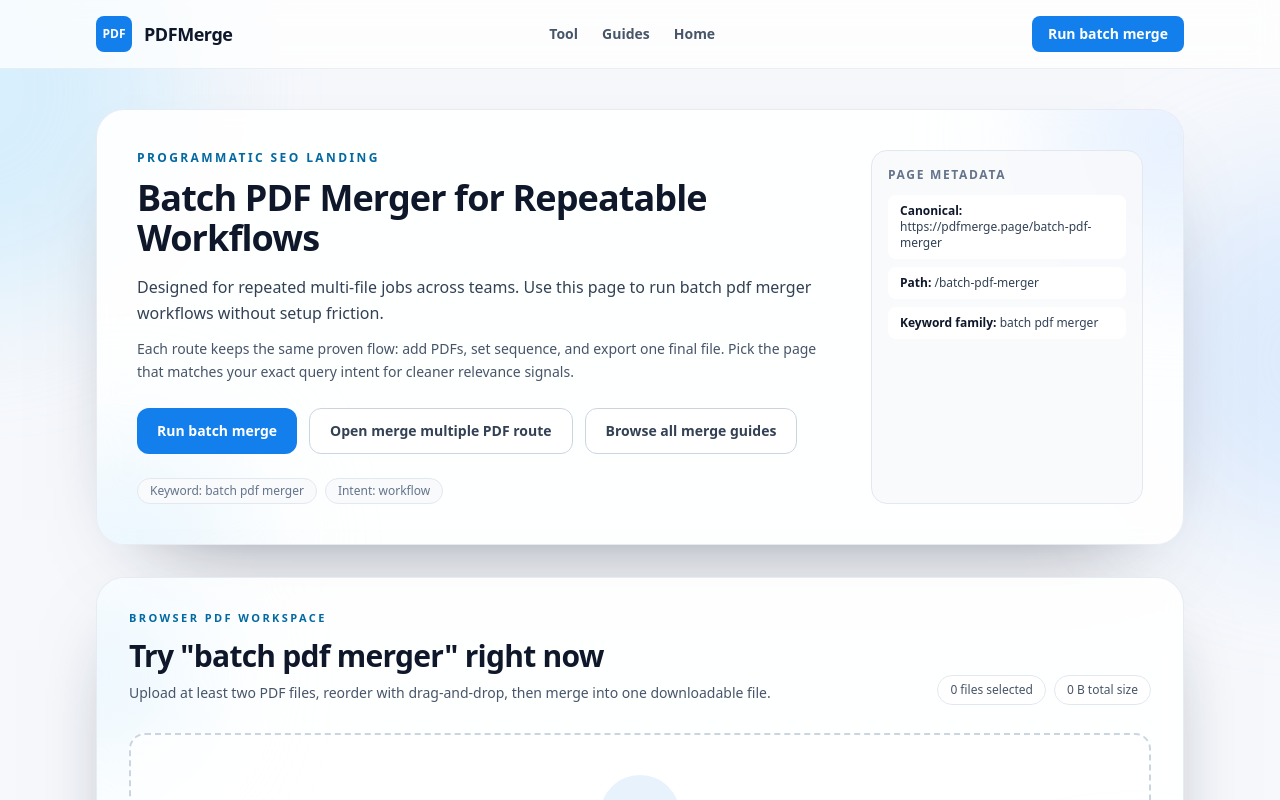
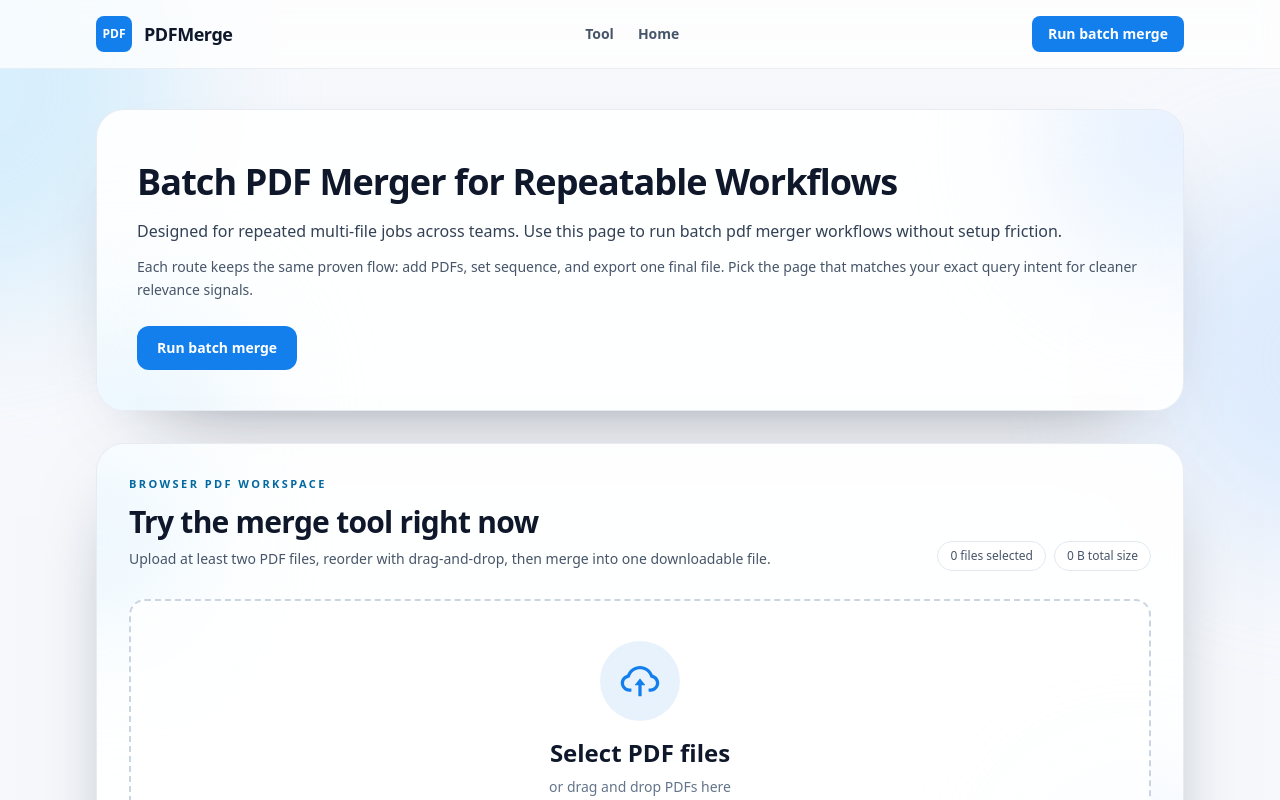
Before and after one commit to oswalpalash/pdfmergepage, a Next.js app: page /batch-pdf-merger in a window 1280 px wide. Shown: the top 800 px of the page. Built offline with nearby package versions, Linux system fonts and the light colour scheme; what @catppuccin/tailwindcss would draw is missing.

Commit message:
Remove internal SEO/keyword UI elements from landing pages

```diff
--- a/app/[slug]/page.tsx
+++ b/app/[slug]/page.tsx
@@ -1,7 +1,7 @@
 import type { Metadata } from "next";
 import { notFound } from "next/navigation";
 import { PseoLandingPage } from "@/components/PseoLandingPage";
-import { buildLandingMetadata, getKeywordLandingPageBySlug, getRelatedLandingPages, staticKeywordSlugs } from "@/app/lib/pseo";
+import { buildLandingMetadata, getKeywordLandingPageBySlug, staticKeywordSlugs } from "@/app/lib/pseo";
 
 export const revalidate = 3600;
 export const dynamicParams = false;
@@ -33,5 +33,5 @@ export default function KeywordLandingPage({ params }: LandingRouteProps) {
     notFound();
   }
 
-  return <PseoLandingPage page={page} relatedPages={getRelatedLandingPages(page.id, 6)} />;
+  return <PseoLandingPage page={page} />;
 }
--- a/app/lib/pseo.ts
+++ b/app/lib/pseo.ts
@@ -72,9 +72,9 @@ const homeLanding: LandingPage = {
   heroDescription:
     "Combine multiple PDFs into a single download without sending your files to a server. Drop files, reorder pages, and export.",
   heroSupport:
-    "This page is built for fast action: upload, sort, merge, and download in one flow. Use the keyword-specific pages below if you want a workflow tailored to your exact search intent.",
+    "This page is built for fast action: upload, sort, merge, and download in one flow. Choose the route that matches your workflow and start immediately.",
   primaryCtaLabel: "Merge PDFs now",
-  secondaryCtaLabel: "Open keyword-specific merge guides",
+  secondaryCtaLabel: "Open related merge guides",
   audience: [
     "Students combining notes, slides, and assignments before submission deadlines.",
     "Operations and finance teams packaging reports, invoices, or contracts for one delivery.",
@@ -1323,7 +1323,7 @@ const expansionSeeds: ExpansionSeed[] = [
     primaryCtaLabel: "Combine online now",
     secondaryCtaLabel: "Open merge pdf online",
     audience: [
-      "Users searching non-standard keyword phrasing around combine intent.",
+      "Users searching non-standard combine phrasing.",
       "Teams needing no-install browser workflows.",
       "People packaging final attachments before sending.",
     ],
--- a/app/merge-pdf-guides/page.tsx
+++ b/app/merge-pdf-guides/page.tsx
@@ -38,7 +38,7 @@ export default function MergePdfGuidesPage() {
     intent,
     pages: pages
       .filter((page) => page.intent === intent)
-      .sort((left, right) => right.impressions - left.impressions || left.keyword.localeCompare(right.keyword)),
+      .sort((left, right) => right.impressions - left.impressions || left.h1.localeCompare(right.h1)),
   }));
 
   return (
@@ -52,7 +52,7 @@ export default function MergePdfGuidesPage() {
             intent so visitors can move from broad terms to exact workflows fast.
           </p>
           <div className="mt-6 flex flex-wrap gap-2 text-xs text-slate-500">
-            <span className="rounded-full bg-slate-100 px-3 py-1">{pages.length} live keyword routes</span>
+            <span className="rounded-full bg-slate-100 px-3 py-1">{pages.length} live guide routes</span>
             <Link href="/" className="rounded-full bg-slate-100 px-3 py-1 font-semibold text-slate-700 hover:bg-slate-200">
               Open main merge tool
             </Link>
@@ -62,7 +62,7 @@ export default function MergePdfGuidesPage() {
         {grouped.map((group) =>
           group.pages.length ? (
             <section key={group.intent} className="mt-8 rounded-3xl border border-slate-200 bg-white p-6 shadow-lg shadow-slate-900/5 sm:p-8">
-              <h2 className="text-2xl font-bold tracking-tight text-slate-900">{intentLabels[group.intent]} queries</h2>
+              <h2 className="text-2xl font-bold tracking-tight text-slate-900">{intentLabels[group.intent]} guides</h2>
               <p className="mt-2 text-sm text-slate-600">
                 Routes focused on {intentLabels[group.intent].toLowerCase()} intent and conversion into immediate merge actions.
               </p>
@@ -73,7 +73,7 @@ export default function MergePdfGuidesPage() {
                       href={page.path}
                       className="block rounded-xl border border-slate-200 bg-slate-50 px-4 py-3 text-sm font-semibold text-slate-800 transition hover:border-slate-400 hover:bg-slate-100"
                     >
-                      {page.keyword}
+                      {page.h1}
                     </Link>
                   </li>
                 ))}
--- a/app/page.tsx
+++ b/app/page.tsx
@@ -1,5 +1,5 @@
 import { PseoLandingPage } from "@/components/PseoLandingPage";
-import { buildLandingMetadata, getHomeLandingPage, getRelatedLandingPages } from "@/app/lib/pseo";
+import { buildLandingMetadata, getHomeLandingPage } from "@/app/lib/pseo";
 
 export const revalidate = 3600;
 
@@ -7,5 +7,5 @@ const page = getHomeLandingPage();
 export const metadata = buildLandingMetadata(page);
 
 export default function HomePage() {
-  return <PseoLandingPage page={page} relatedPages={getRelatedLandingPages(page.id, 6)} />;
+  return <PseoLandingPage page={page} />;
 }
--- a/components/PseoLandingPage.tsx
+++ b/components/PseoLandingPage.tsx
@@ -1,15 +1,14 @@
 import Link from "next/link";
 import { breadcrumbJsonLd, faqJsonLd, howToJsonLd, softwareApplicationJsonLd } from "@/app/lib/jsonLd";
-import { absoluteUrl, type LandingPage } from "@/app/lib/pseo";
+import { type LandingPage } from "@/app/lib/pseo";
 import { PdfMergeTool } from "@/components/PdfMergeTool";
 import { PseoAnalyticsTracker } from "@/components/PseoAnalyticsTracker";
 
 type PseoLandingPageProps = {
   page: LandingPage;
-  relatedPages: LandingPage[];
 };
 
-export function PseoLandingPage({ page, relatedPages }: PseoLandingPageProps) {
+export function PseoLandingPage({ page }: PseoLandingPageProps) {
   const analyticsContext = {
     pageId: page.id,
     keyword: page.keyword,
@@ -35,7 +34,6 @@ export function PseoLandingPage({ page, relatedPages }: PseoLandingPageProps) {
     path: page.path,
   });
 
-  const secondaryLink = relatedPages[0];
   const sectionCardClass =
     "rounded-[24px] border border-slate-200/80 bg-white/92 p-6 shadow-[0_22px_55px_-45px_rgba(15,23,42,0.6)] backdrop-blur sm:p-8";
   const sectionHeadingClass = "text-2xl font-extrabold tracking-tight text-slate-900";
@@ -61,15 +59,6 @@ export function PseoLandingPage({ page, relatedPages }: PseoLandingPageProps) {
             <a href="#merge-tool" className="transition hover:text-[#137fec]">
               Tool
             </a>
-            <Link
-              href="/merge-pdf-guides"
-              data-pseo-event="pseo_internal_link_click"
-              data-pseo-location="header_guides_hub"
-              data-pseo-label="Browse all merge guides"
-              className="transition hover:text-[#137fec]"
-            >
-              Guides
-            </Link>
             <Link href="/" className="transition hover:text-[#137fec]">
               Home
             </Link>
@@ -92,9 +81,8 @@ export function PseoLandingPage({ page, relatedPages }: PseoLandingPageProps) {
             <div className="absolute right-[-110px] top-[-90px] h-60 w-60 rounded-full bg-blue-100/70 blur-3xl" />
             <div className="absolute bottom-[-120px] left-[-80px] h-56 w-56 rounded-full bg-sky-100/70 blur-3xl" />
           </div>
-          <div className="relative grid gap-8 lg:grid-cols-[minmax(0,1fr)_17rem]">
+          <div className="relative">
             <div>
-              <p className="text-xs font-bold uppercase tracking-[0.2em] text-sky-700">Programmatic SEO Landing</p>
               <h1 className="mt-3 text-3xl font-extrabold tracking-tight text-slate-900 sm:text-4xl">{page.h1}</h1>
               <p className="mt-4 text-base leading-relaxed text-slate-700">{page.heroDescription}</p>
               <p className="mt-3 text-sm leading-relaxed text-slate-600">{page.heroSupport}</p>
@@ -108,57 +96,14 @@ export function PseoLandingPage({ page, relatedPages }: PseoLandingPageProps) {
                 >
                   {page.primaryCtaLabel}
                 </a>
-                {secondaryLink ? (
-                  <Link
-                    href={secondaryLink.path}
-                    data-pseo-event="pseo_cta_click"
-                    data-pseo-location="hero_secondary"
-                    data-pseo-label={page.secondaryCtaLabel}
-                    className="inline-flex items-center rounded-xl border border-slate-300 bg-white px-5 py-3 text-sm font-semibold text-slate-700 transition hover:border-slate-400 hover:bg-slate-100"
-                  >
-                    {page.secondaryCtaLabel}
-                  </Link>
-                ) : null}
-                <Link
-                  href="/merge-pdf-guides"
-                  data-pseo-event="pseo_internal_link_click"
-                  data-pseo-location="hero_guides_hub"
-                  data-pseo-label="Browse all merge guides"
-                  className="inline-flex items-center rounded-xl border border-slate-300 bg-white px-5 py-3 text-sm font-semibold text-slate-700 transition hover:border-slate-400 hover:bg-slate-100"
-                >
-                  Browse all merge guides
-                </Link>
-              </div>
-              <div className="mt-6 flex flex-wrap gap-2 text-xs text-slate-500">
-                <span className="rounded-full border border-slate-200 bg-slate-50 px-3 py-1">Keyword: {page.keyword}</span>
-                <span className="rounded-full border border-slate-200 bg-slate-50 px-3 py-1">Intent: {page.intent}</span>
-                {page.impressions > 0 ? (
-                  <span className="rounded-full border border-slate-200 bg-slate-50 px-3 py-1">
-                    {page.impressions} tracked impressions
-                  </span>
-                ) : null}
               </div>
             </div>
-            <aside className="rounded-2xl border border-slate-200 bg-slate-50/85 p-4">
-              <p className="text-xs font-bold uppercase tracking-[0.14em] text-slate-500">Page Metadata</p>
-              <ul className="mt-3 space-y-2 text-xs text-slate-700">
-                <li className="rounded-lg bg-white px-3 py-2">
-                  <span className="font-semibold text-slate-900">Canonical:</span> {absoluteUrl(page.path)}
-                </li>
-                <li className="rounded-lg bg-white px-3 py-2">
-                  <span className="font-semibold text-slate-900">Path:</span> {page.path}
-                </li>
-                <li className="rounded-lg bg-white px-3 py-2">
-                  <span className="font-semibold text-slate-900">Keyword family:</span> {page.keyword}
-                </li>
-              </ul>
-            </aside>
           </div>
         </section>
 
         <div className="mt-8">
           <PdfMergeTool
-            heading={`Try "${page.keyword}" right now`}
+            heading="Try the merge tool right now"
             description="Upload at least two PDF files, reorder with drag-and-drop, then merge into one downloadable file."
             buttonLabel={page.primaryCtaLabel}
             analyticsContext={analyticsContext}
@@ -177,7 +122,7 @@ export function PseoLandingPage({ page, relatedPages }: PseoLandingPageProps) {
         </section>
 
         <section className={`mt-8 ${sectionCardClass}`}>
-          <h2 className={sectionHeadingClass}>Why this {page.keyword} page converts</h2>
+          <h2 className={sectionHeadingClass}>Why this page converts</h2>
           <div className="mt-4 grid gap-4 md:grid-cols-3">
             {page.valueProps.map((item, index) => (
               <article
@@ -193,7 +138,7 @@ export function PseoLandingPage({ page, relatedPages }: PseoLandingPageProps) {
         </section>
 
         <section className={`mt-8 ${sectionCardClass}`}>
-          <h2 className={sectionHeadingClass}>3-step workflow for {page.keyword}</h2>
+          <h2 className={sectionHeadingClass}>3-step workflow</h2>
           <ol className="mt-5 grid gap-4 md:grid-cols-3">
             {page.workflow.map((step, index) => (
               <li key={step.title} className="rounded-2xl border border-slate-200 bg-slate-50 p-4">
@@ -218,7 +163,7 @@ export function PseoLandingPage({ page, relatedPages }: PseoLandingPageProps) {
         </section>
 
         <section className={`mt-8 ${sectionCardClass}`}>
-          <h2 className={sectionHeadingClass}>Best use cases for {page.keyword}</h2>
+          <h2 className={sectionHeadingClass}>Best use cases</h2>
           <ul className="mt-4 grid gap-3 text-sm text-slate-700 md:grid-cols-2">
             {page.useCases.map((item) => (
               <li key={item} className="rounded-xl border border-slate-200 bg-slate-50 px-4 py-3">
@@ -241,45 +186,10 @@ export function PseoLandingPage({ page, relatedPages }: PseoLandingPageProps) {
         </section>
 
         <section className={`mt-8 ${sectionCardClass}`}>
-          <h2 className={sectionHeadingClass}>Related PDF merge pages</h2>
-          <p className="mt-2 text-sm text-slate-600">
-            Explore adjacent intent pages for broader keyword coverage and clearer crawl pathways.
-          </p>
-          <p className="mt-1 text-sm text-slate-600">
-            Need the full map?{" "}
-            <Link
-              href="/merge-pdf-guides"
-              data-pseo-event="pseo_internal_link_click"
-              data-pseo-location="related_pages_hub_link"
-              data-pseo-label="PDF Merge Guides hub"
-              className="font-semibold text-slate-800 underline decoration-slate-300 underline-offset-4 transition hover:decoration-slate-500"
-            >
-              Open the PDF Merge Guides hub
-            </Link>
-            .
-          </p>
-          <ul className="mt-4 grid gap-3 sm:grid-cols-2 lg:grid-cols-3">
-            {relatedPages.map((relatedPage) => (
-              <li key={relatedPage.id}>
-                <Link
-                  href={relatedPage.path}
-                  data-pseo-event="pseo_internal_link_click"
-                  data-pseo-location="related_pages"
-                  data-pseo-label={relatedPage.keyword}
-                  className="block rounded-xl border border-slate-200 bg-slate-50 px-4 py-3 text-sm font-semibold text-slate-800 transition hover:border-slate-400 hover:bg-slate-100"
-                >
-                  {relatedPage.keyword}
-                </Link>
-              </li>
-            ))}
-          </ul>
-        </section>
-
-        <section className={`mt-8 ${sectionCardClass}`}>
           <h2 className={sectionHeadingClass}>Next steps</h2>
           <p className="mt-3 text-sm leading-relaxed text-slate-700">
-            Use the merge tool above to ship your final PDF now. If you handle recurring merges, bookmark this route and
-            the related intent pages so each workflow starts with the right template.
+            Use the merge tool above to ship your final PDF now. If you handle recurring merges, bookmark this route so
+            each workflow starts faster.
           </p>
           <div className="mt-5 flex flex-wrap gap-3">
             <a
@@ -299,15 +209,6 @@ export function PseoLandingPage({ page, relatedPages }: PseoLandingPageProps) {
               className="inline-flex items-center rounded-xl border border-slate-300 bg-white px-5 py-3 text-sm font-semibold text-slate-700 transition hover:border-slate-400 hover:bg-slate-100"
             >
               Open main merge page
-            </Link>
-            <Link
-              href="/merge-pdf-guides"
-              data-pseo-event="pseo_internal_link_click"
-              data-pseo-location="next_steps_guides_hub"
-              data-pseo-label="Browse all merge guides"
-              className="inline-flex items-center rounded-xl border border-slate-300 bg-white px-5 py-3 text-sm font-semibold text-slate-700 transition hover:border-slate-400 hover:bg-slate-100"
-            >
-              Browse all merge guides
             </Link>
           </div>
         </section>
```
